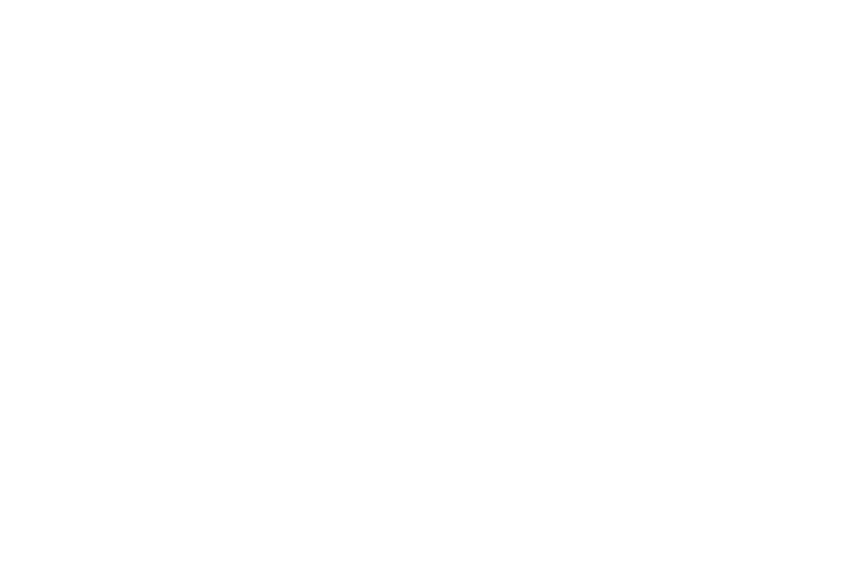
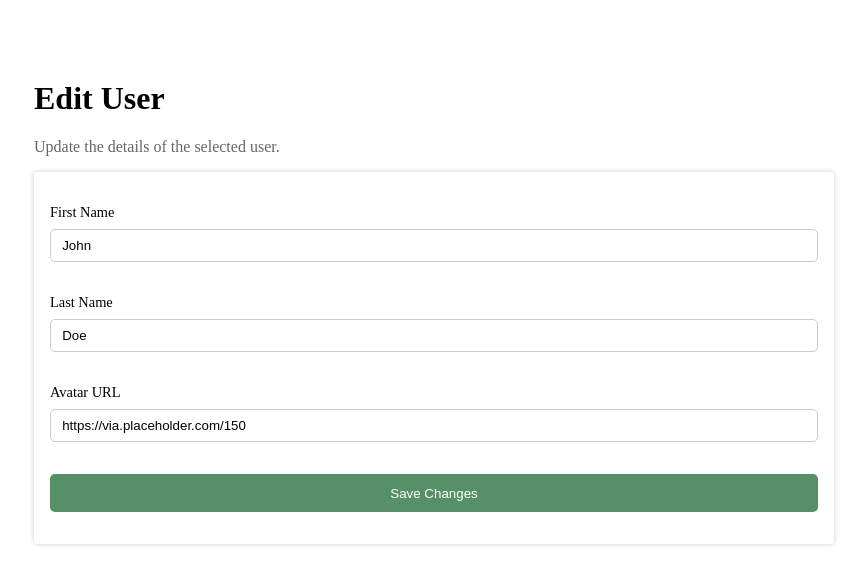
Before and after one commit to Asya404/footballTeamTest, a Nuxt app: page /EditUser in a window 1280 px wide. Before the commit this address had no page. Shown: the top 584 px of the page, without its empty margins (206-1073 px from the left). Built offline with nearby package versions, Linux system fonts and the light colour scheme.

Commit message:
feat: add edit user layout

```diff
--- /dev/null
+++ b/pages/EditUser.vue
@@ -0,0 +1,100 @@
+<template>
+  <div class="editUser">
+    <h1>Edit User</h1>
+    <p class="editUser__description">Update the details of the selected user.</p>
+    <form class="editUser__form">
+      <div class="editUser__field">
+        <label for="firstName">First Name</label>
+        <input type="text" v-model="firstName" id="firstName" required />
+      </div>
+      <div class="editUser__field">
+        <label for="lastName">Last Name</label>
+        <input type="text" v-model="lastName" id="lastName" required />
+      </div>
+      <div class="editUser__field">
+        <label for="avatarUrl">Avatar URL</label>
+        <input type="text" v-model="avatarUrl" id="avatarUrl" required />
+      </div>
+      <div class="editUser__button">
+        <button type="button">Save Changes</button>
+      </div>
+    </form>
+  </div>
+</template>
+
+<script setup>
+const firstName = ref("John");
+const lastName = ref("Doe");
+const avatarUrl = ref("https://via.placeholder.com/150");
+</script>
+
+<style scoped>
+.editUser {
+  max-width: 800px;
+  margin: 0 auto;
+  margin-top: 5rem;
+  padding: 0 1rem;
+}
+
+.editUser__description {
+  margin-bottom: 1rem;
+  font-size: 1rem;
+  color: #666;
+}
+
+.editUser__form {
+  display: grid;
+  grid-template-columns: 1fr;
+  gap: 1rem;
+  background-color: #fff;
+  padding: 2rem 1rem;
+  border-radius: 3px;
+  box-shadow: 0 0 5px rgba(0, 0, 0, 0.2);
+}
+
+.editUser__field {
+  display: flex;
+  flex-direction: column;
+}
+
+.editUser__field label {
+  margin-bottom: 0.5rem;
+  font-size: 0.9rem;
+}
+
+.editUser__field input {
+  margin-bottom: 1rem;
+  padding: 0.5rem 0.7rem;
+  border-radius: 5px;
+  border: 1px solid #ccc;
+  outline: none;
+  transition: all 0.3s ease;
+}
+
+.editUser__field input:focus {
+  border-color: #b4b4b4;
+  box-shadow: 0 0 5px rgba(150, 150, 150, 0.5);
+}
+
+.editUser__button {
+  grid-column: span 1;
+  width: 100%;
+  display: inline-block;
+}
+
+.editUser__button button {
+  width: 100%;
+  display: inline-block;
+  padding: 0.7rem 1rem;
+  color: #fff;
+  border: none;
+  border-radius: 5px;
+  background-color: #569067;
+  cursor: pointer;
+  transition: all 0.3s ease;
+}
+
+.editUser__button button:hover {
+  background-color: #3e6f4f;
+}
+</style>
```
